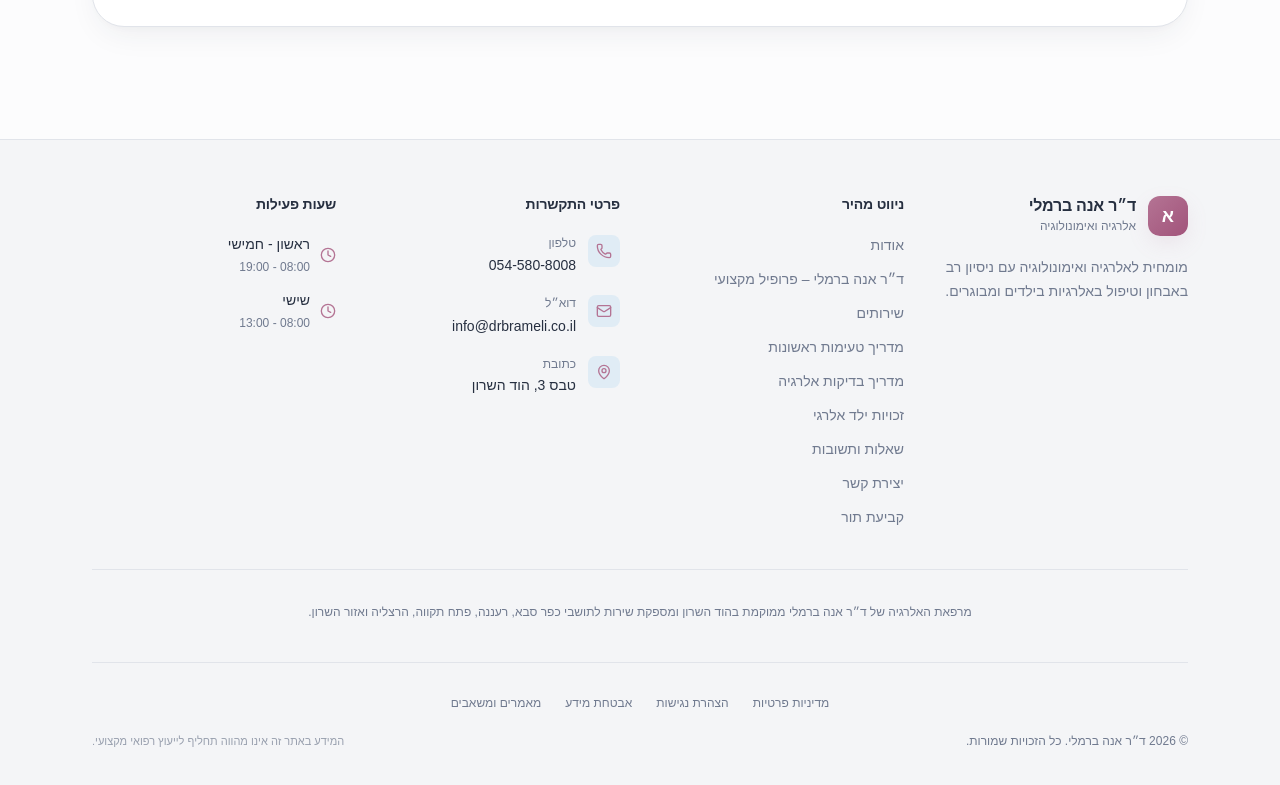
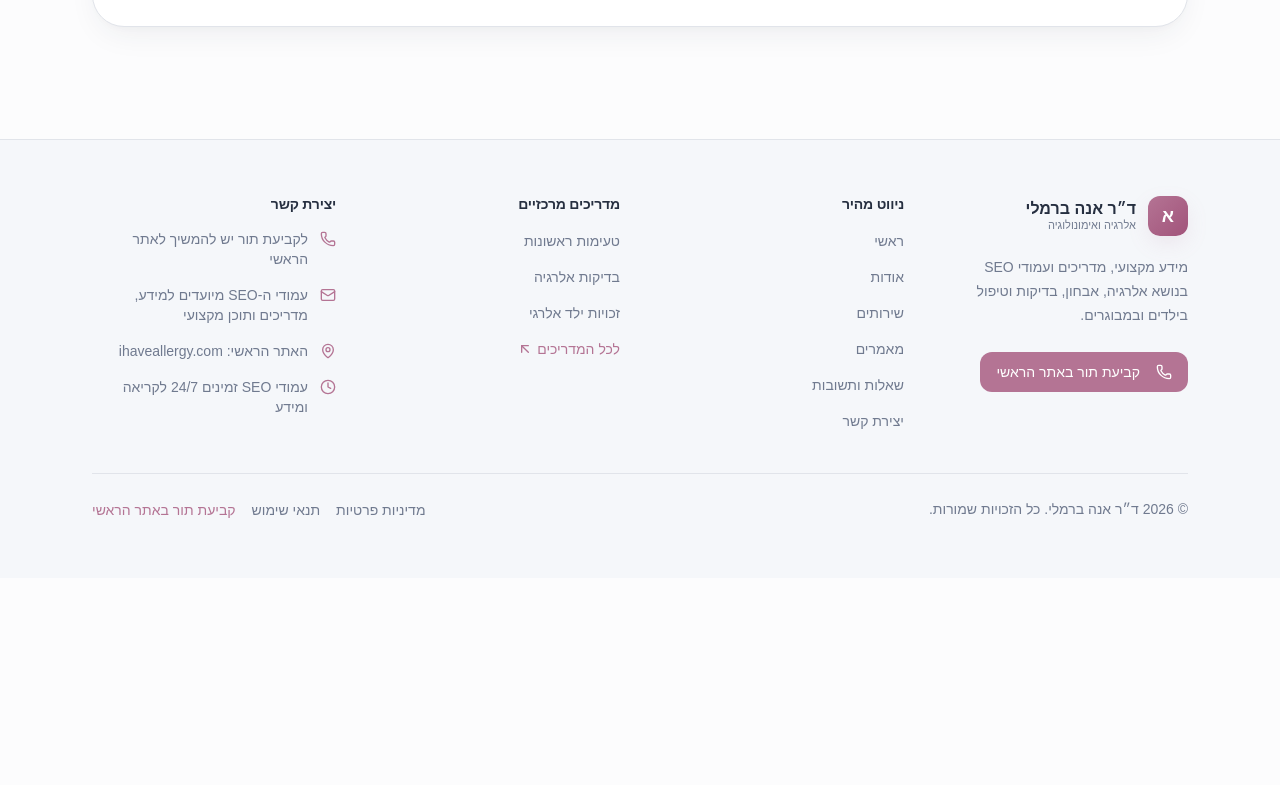
Before and after one commit to shybarm/ihaveallergy-seo, a Next.js app: page / in a window 1280 px wide. Shown: the part 3831-4616 px from the top of the page. After the commit the page ends 4409 px from the top, so only its background shows below. Built offline with nearby package versions, Linux system fonts and the light colour scheme.

Commit message:
Update Footer.tsx

```diff
--- a/components/layout/Footer.tsx
+++ b/components/layout/Footer.tsx
@@ -1,44 +1,63 @@
+"use client";
+
 import Link from "next/link";
-import { Phone, Mail, MapPin, Clock } from "lucide-react";
+import { Phone, Mail, MapPin, Clock, ArrowUpLeft } from "lucide-react";
+import { Button } from "@/components/ui/button";
+
+const quickLinks = [
+  { href: "/", label: "ראשי" },
+  { href: "/about", label: "אודות" },
+  { href: "/services", label: "שירותים" },
+  { href: "/blog", label: "מאמרים" },
+  { href: "/faq", label: "שאלות ותשובות" },
+  { href: "/contact", label: "יצירת קשר" },
+];
+
+const guideLinks = [
+  { href: "/guides/טעימות-ראשונות-אלרגנים", label: "טעימות ראשונות" },
+  { href: "/guides/בדיקות-אלרגיה-ילדים-ישראל", label: "בדיקות אלרגיה" },
+  { href: "/guides/זכויות-ילד-אלרגי-ישראל", label: "זכויות ילד אלרגי" },
+];
 
 export function Footer() {
-  const currentYear = new Date().getFullYear();
-
   return (
-    <footer className="border-t border-border bg-muted/60">
+    <footer className="border-t border-border/50 bg-surface">
       <div className="container-medical py-14">
-        <div className="grid grid-cols-1 gap-10 md:grid-cols-2 lg:grid-cols-4">
-          <div>
-            <div className="mb-5 flex items-center gap-3">
-              <div className="gradient-teal shadow-teal flex h-10 w-10 items-center justify-center rounded-xl">
+        <div className="grid gap-10 lg:grid-cols-4">
+          <div className="lg:col-span-1">
+            <Link href="/" className="group flex items-center gap-3">
+              <div className="gradient-teal shadow-teal flex h-10 w-10 items-center justify-center rounded-xl transition-transform duration-200 group-hover:scale-105">
                 <span className="text-lg font-bold text-primary-foreground">א</span>
               </div>
               <div>
-                <h3 className="text-base font-bold text-foreground">ד״ר אנה ברמלי</h3>
-                <p className="text-xs text-muted-foreground">אלרגיה ואימונולוגיה</p>
+                <div className="text-base font-bold leading-tight text-foreground">
+                  ד״ר אנה ברמלי
+                </div>
+                <div className="text-[11px] leading-tight text-muted-foreground">
+                  אלרגיה ואימונולוגיה
+                </div>
               </div>
+            </Link>
+
+            <p className="mt-5 max-w-sm text-sm leading-7 text-muted-foreground">
+              מידע מקצועי, מדריכים ועמודי SEO בנושא אלרגיה, אבחון, בדיקות וטיפול
+              בילדים ובמבוגרים.
+            </p>
+
+            <div className="mt-6">
+              <Button asChild>
+                <Link href="https://ihaveallergy.com/book">
+                  <Phone className="ml-2 h-4 w-4" />
+                  קביעת תור באתר הראשי
+                </Link>
+              </Button>
             </div>
-            <p className="text-sm leading-relaxed text-muted-foreground">
-              מומחית לאלרגיה ואימונולוגיה עם ניסיון רב באבחון וטיפול באלרגיות בילדים ומבוגרים.
-            </p>
           </div>
 
           <div>
-            <h4 className="mb-5 text-sm font-semibold uppercase tracking-wider text-foreground">
-              ניווט מהיר
-            </h4>
-            <ul className="space-y-2.5">
-              {[
-                { href: "/about", label: "אודות" },
-                { href: "/dr-anna-brameli", label: "ד״ר אנה ברמלי – פרופיל מקצועי" },
-                { href: "/services", label: "שירותים" },
-                { href: "/guides/טעימות-ראשונות-אלרגנים", label: "מדריך טעימות ראשונות" },
-                { href: "/guides/בדיקות-אלרגיה-ילדים-ישראל", label: "מדריך בדיקות אלרגיה" },
-                { href: "/guides/זכויות-ילד-אלרגי-ישראל", label: "זכויות ילד אלרגי" },
-                { href: "/faq", label: "שאלות ותשובות" },
-                { href: "/contact", label: "יצירת קשר" },
-                { href: "/book", label: "קביעת תור" },
-              ].map((link) => (
+            <h3 className="text-sm font-bold text-foreground">ניווט מהיר</h3>
+            <ul className="mt-4 space-y-3">
+              {quickLinks.map((link) => (
                 <li key={link.href}>
                   <Link
                     href={link.href}
@@ -52,104 +71,72 @@ export function Footer() {
           </div>
 
           <div>
-            <h4 className="mb-5 text-sm font-semibold uppercase tracking-wider text-foreground">
-              פרטי התקשרות
-            </h4>
-            <ul className="space-y-4">
-              <li className="flex items-start gap-3">
-                <div className="mt-0.5 flex h-8 w-8 flex-shrink-0 items-center justify-center rounded-lg bg-accent">
-                  <Phone className="h-4 w-4 text-primary" />
-                </div>
-                <div>
-                  <p className="text-xs text-muted-foreground">טלפון</p>
-                  <a
-                    href="tel:0545808008"
-                    className="text-sm text-foreground transition-colors hover:text-primary"
+            <h3 className="text-sm font-bold text-foreground">מדריכים מרכזיים</h3>
+            <ul className="mt-4 space-y-3">
+              {guideLinks.map((link) => (
+                <li key={link.href}>
+                  <Link
+                    href={link.href}
+                    className="text-sm text-muted-foreground transition-colors hover:text-primary"
                   >
-                    054-580-8008
-                  </a>
-                </div>
-              </li>
-
-              <li className="flex items-start gap-3">
-                <div className="mt-0.5 flex h-8 w-8 flex-shrink-0 items-center justify-center rounded-lg bg-accent">
-                  <Mail className="h-4 w-4 text-primary" />
-                </div>
-                <div>
-                  <p className="text-xs text-muted-foreground">דוא״ל</p>
-                  <a
-                    href="mailto:info@drbrameli.co.il"
-                    className="text-sm text-foreground transition-colors hover:text-primary"
-                  >
-                    info@drbrameli.co.il
-                  </a>
-                </div>
-              </li>
-
-              <li className="flex items-start gap-3">
-                <div className="mt-0.5 flex h-8 w-8 flex-shrink-0 items-center justify-center rounded-lg bg-accent">
-                  <MapPin className="h-4 w-4 text-primary" />
-                </div>
-                <div>
-                  <p className="text-xs text-muted-foreground">כתובת</p>
-                  <p className="text-sm text-foreground">טבס 3, הוד השרון</p>
-                </div>
+                    {link.label}
+                  </Link>
+                </li>
+              ))}
+              <li>
+                <Link
+                  href="/guides"
+                  className="inline-flex items-center text-sm text-primary transition-opacity hover:opacity-80"
+                >
+                  לכל המדריכים
+                  <ArrowUpLeft className="mr-1 h-4 w-4" />
+                </Link>
               </li>
             </ul>
           </div>
 
           <div>
-            <h4 className="mb-5 text-sm font-semibold uppercase tracking-wider text-foreground">
-              שעות פעילות
-            </h4>
-            <ul className="space-y-3">
-              <li className="flex items-center gap-2.5">
-                <Clock className="h-4 w-4 flex-shrink-0 text-primary" />
-                <div>
-                  <p className="text-sm text-foreground">ראשון - חמישי</p>
-                  <p className="text-xs text-muted-foreground">08:00 - 19:00</p>
-                </div>
+            <h3 className="text-sm font-bold text-foreground">יצירת קשר</h3>
+            <ul className="mt-4 space-y-4">
+              <li className="flex items-start gap-3 text-sm text-muted-foreground">
+                <Phone className="mt-0.5 h-4 w-4 flex-shrink-0 text-primary" />
+                <span>לקביעת תור יש להמשיך לאתר הראשי</span>
               </li>
-              <li className="flex items-center gap-2.5">
-                <Clock className="h-4 w-4 flex-shrink-0 text-primary" />
-                <div>
-                  <p className="text-sm text-foreground">שישי</p>
-                  <p className="text-xs text-muted-foreground">08:00 - 13:00</p>
-                </div>
+
+              <li className="flex items-start gap-3 text-sm text-muted-foreground">
+                <Mail className="mt-0.5 h-4 w-4 flex-shrink-0 text-primary" />
+                <span>עמודי ה-SEO מיועדים למידע, מדריכים ותוכן מקצועי</span>
+              </li>
+
+              <li className="flex items-start gap-3 text-sm text-muted-foreground">
+                <MapPin className="mt-0.5 h-4 w-4 flex-shrink-0 text-primary" />
+                <span>האתר הראשי: ihaveallergy.com</span>
+              </li>
+
+              <li className="flex items-start gap-3 text-sm text-muted-foreground">
+                <Clock className="mt-0.5 h-4 w-4 flex-shrink-0 text-primary" />
+                <span>עמודי SEO זמינים 24/7 לקריאה ומידע</span>
               </li>
             </ul>
           </div>
         </div>
 
-        <div className="mt-10 border-t border-border pt-8">
-          <p className="mx-auto max-w-2xl text-center text-xs leading-relaxed text-muted-foreground">
-            מרפאת האלרגיה של ד״ר אנה ברמלי ממוקמת בהוד השרון ומספקת שירות לתושבי כפר סבא, רעננה, פתח תקווה, הרצליה ואזור השרון.
-          </p>
-        </div>
+        <div className="mt-10 flex flex-col gap-4 border-t border-border/50 pt-6 text-sm text-muted-foreground md:flex-row md:items-center md:justify-between">
+          <p>© {new Date().getFullYear()} ד״ר אנה ברמלי. כל הזכויות שמורות.</p>
 
-        <div className="mt-10 border-t border-border pt-8">
-          <div className="mb-5 flex flex-wrap justify-center gap-6">
-            <Link href="/privacy" className="text-xs text-muted-foreground transition-colors hover:text-primary">
+          <div className="flex flex-wrap items-center gap-4">
+            <Link href="/privacy-policy" className="transition-colors hover:text-primary">
               מדיניות פרטיות
             </Link>
-            <Link href="/accessibility" className="text-xs text-muted-foreground transition-colors hover:text-primary">
-              הצהרת נגישות
+            <Link href="/terms" className="transition-colors hover:text-primary">
+              תנאי שימוש
             </Link>
-            <Link href="/security" className="text-xs text-muted-foreground transition-colors hover:text-primary">
-              אבטחת מידע
+            <Link
+              href="https://ihaveallergy.com/book"
+              className="font-medium text-primary transition-opacity hover:opacity-80"
+            >
+              קביעת תור באתר הראשי
             </Link>
-            <Link href="/blog" className="text-xs text-muted-foreground transition-colors hover:text-primary">
-              מאמרים ומשאבים
-            </Link>
-          </div>
-
-          <div className="flex flex-col items-center justify-between gap-3 md:flex-row">
-            <p className="text-xs text-muted-foreground">
-              © {currentYear} ד״ר אנה ברמלי. כל הזכויות שמורות.
-            </p>
-            <p className="text-[11px] text-muted-foreground/70">
-              המידע באתר זה אינו מהווה תחליף לייעוץ רפואי מקצועי.
-            </p>
           </div>
         </div>
       </div>
```
